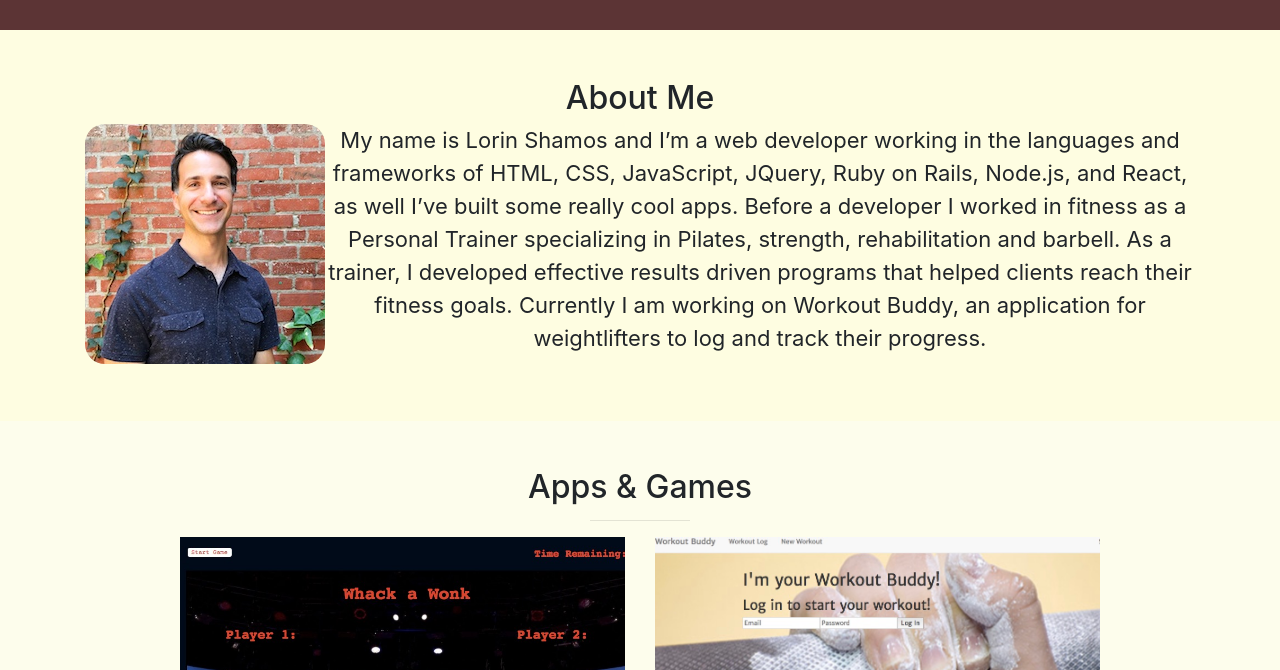
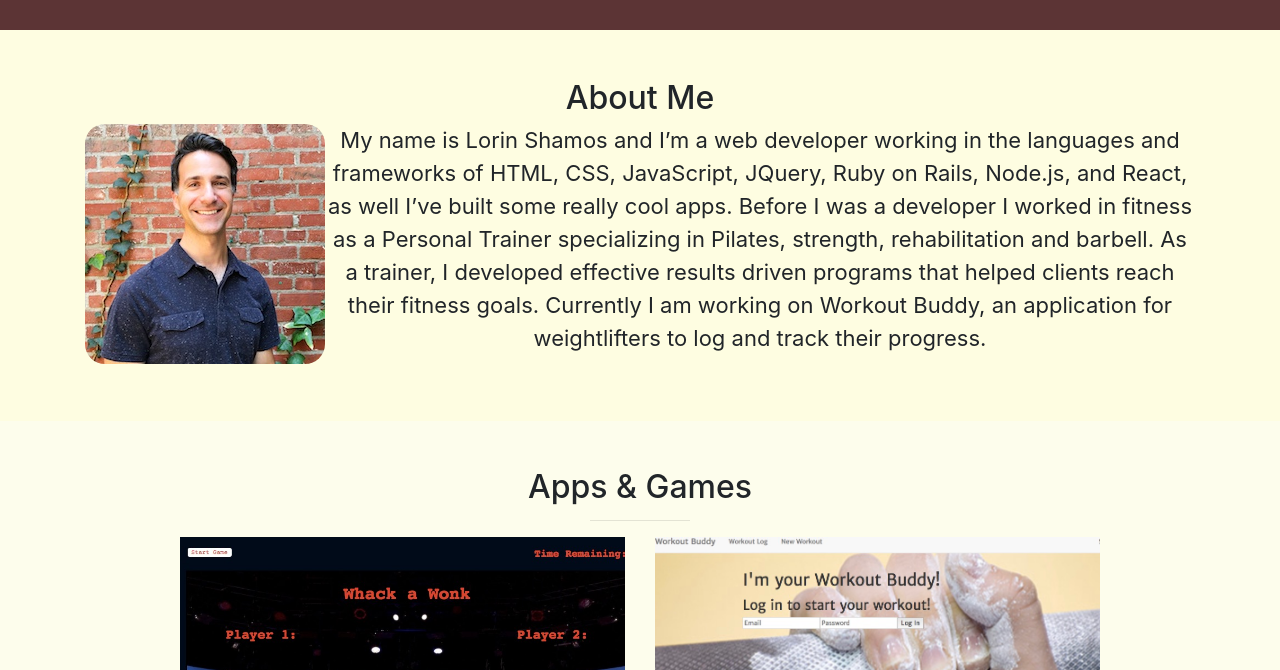
Before and after one commit to lshamos/Lorin-Shamos-Portfolio, a website with bundled scripts: page index.html in a window 1280 px wide. Shown: the part 1100-1770 px from the top of the page. Built offline with nearby package versions, Linux system fonts and the light colour scheme.

Commit message:
updated AboutMe

```diff
--- a/index.html
+++ b/index.html
@@ -156,7 +156,7 @@
         <div id="about" class="container text-center">
             <h2>About Me</h2>
               <img id="lorin" src="img/LorinProfile.jpg" class="pull-left" alt="member">
-            <p>My name is Lorin Shamos and I’m a web developer working in the languages and frameworks of HTML, CSS, JavaScript, JQuery, Ruby on Rails, Node.js, and React, as well I’ve built some really cool apps. Before a developer I worked in fitness as a Personal Trainer specializing in Pilates, strength, rehabilitation and barbell. As a trainer, I developed effective results driven programs that helped clients reach their fitness goals. Currently I am working on Workout Buddy, an application for weightlifters to log and track their progress.</p>
+            <p>My name is Lorin Shamos and I’m a web developer working in the languages and frameworks of HTML, CSS, JavaScript, JQuery, Ruby on Rails, Node.js, and React, as well I’ve built some really cool apps. Before I was a developer I worked in fitness as a Personal Trainer specializing in Pilates, strength, rehabilitation and barbell. As a trainer, I developed effective results driven programs that helped clients reach their fitness goals. Currently I am working on Workout Buddy, an application for weightlifters to log and track their progress.</p>
         </div>
       </section>
 
```
